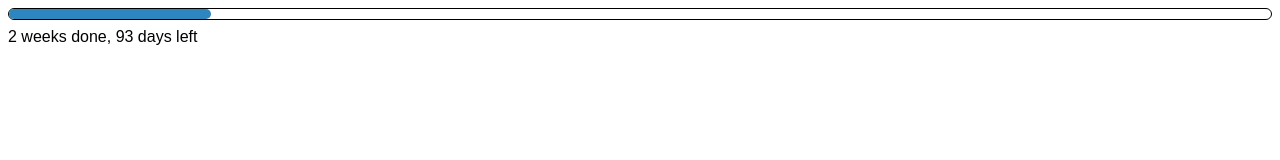
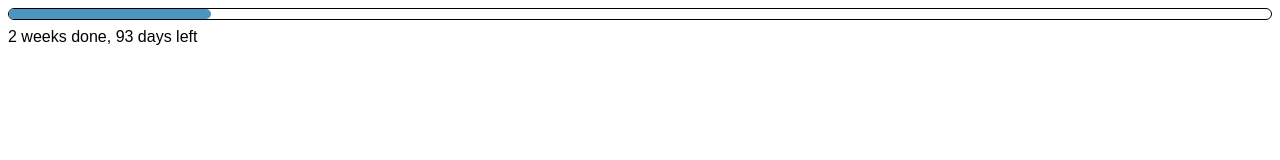
Before and after one commit to madeleine101/progbar2.0, a plain HTML site: page index.html in a window 1280 px wide. Drawn offline with Linux system fonts and the light colour scheme.

Commit message:
Update index.html

```diff
--- a/index.html
+++ b/index.html
@@ -2,7 +2,7 @@
 <html>
 
 <div class="progress" style="border-radius: 10px;  margin-bottom: 0.5em;  border: 1px solid #000">
-  <div id="progress-bar"  style=" border-radius:10px ; background-color: #2E86C1; height: 10px; width: 0%"></div>
+  <div id="progress-bar"  style=" border-radius:10px ; background-color: #4A96C1; height: 10px; width: 0%"></div>
 </div>
 <div id="countdown" style="font-family: sans-serif"></div>
 
```
